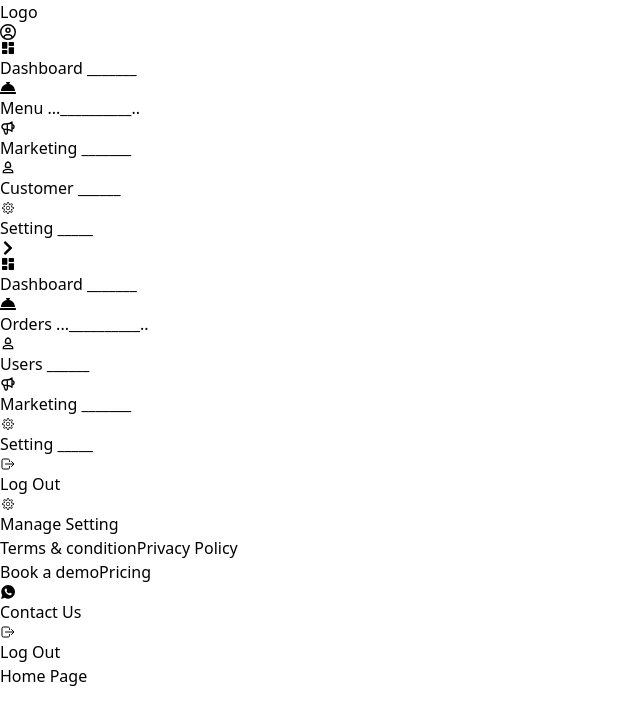
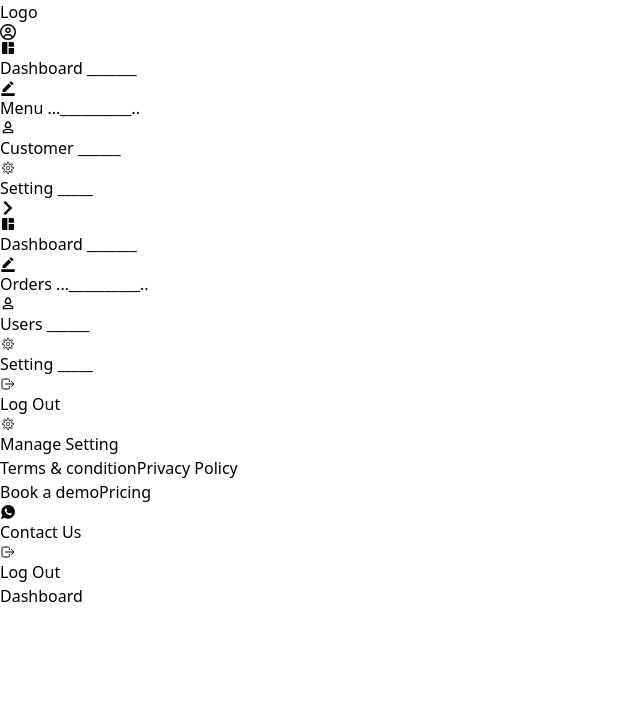
Before and after one commit to prathambhalla12dev/bargainwale-full-stack, a React (Vite) app in the folder client/: page / in a window 1280 px wide. Shown: the top 724 px of the page, without its empty margins (0-640 px from the left). Built offline with nearby package versions, Linux system fonts and the light colour scheme.

Commit message:
add: routes

```diff
--- a/client/src/App.tsx
+++ b/client/src/App.tsx
@@ -1,20 +1,21 @@
 import { Route, BrowserRouter as Router, Routes } from "react-router-dom";
 import "./App.css";
-import Home from "./Home";
 import Login from "./pages/Login";
 import Register from "./pages/Register";
 import LeftNavbar from "./components/outlet/LeftNavbar";
+import Dashboard from "./pages/Dashboard";
+import Orders from "./pages/Orders";
 
 const App = () => {
   return (
     <Router>
       <Routes>
-        <Route path="/" element={<Home />} />
         <Route path="/login" element={<Login />} />
         <Route path="/signup" element={<Register />} />
 
         <Route path="/" element={<LeftNavbar />}>
-          <Route index element={<Home />} />
+          <Route index element={<Dashboard />} />
+          <Route path="/orders" element={<Orders />} />
         </Route>
       </Routes>
     </Router>
--- a/client/src/Home.tsx
+++ /dev/null
@@ -1,7 +0,0 @@
-const Home = () => {
-    return (
-        <h1 className="relative top-[70px] text-center text-3xl">Home Page</h1>
-    )
-}
-
-export default Home;
--- a/client/src/components/outlet/LeftNavbar.tsx
+++ b/client/src/components/outlet/LeftNavbar.tsx
@@ -2,9 +2,8 @@ import { Outlet, Link, useLocation } from "react-router-dom";
 import { useState } from "react";
 
 //icons
-import { RiDashboardFill } from "react-icons/ri";
-import { FaConciergeBell } from "react-icons/fa";
-import { HiOutlineSpeakerphone } from "react-icons/hi";
+import { MdSpaceDashboard } from "react-icons/md";
+import { MdBorderColor } from "react-icons/md";
 import { MdOutlinePerson3 } from "react-icons/md";
 import { CiSettings } from "react-icons/ci";
 import { IoLogOutOutline } from "react-icons/io5";
@@ -37,7 +36,7 @@ const LeftNavbar = () => {
       <Navbar />
       <nav
         className={`fixed bg-white z-50 mt-[70px] h-[calc(100vh-70px)] border-r shadow-xl shadow-[#00000026] ${
-          isOpen ? "lg:w-[15%] duration-100" : "lg:w-[7%] duration-100"
+          isOpen ? "lg:w-[15%] duration-200" : "lg:w-[7%] duration-200"
         }`}
       >
         {/* sidebar for small screens */}
@@ -54,7 +53,7 @@ const LeftNavbar = () => {
                 } `}
                 to="/"
               >
-                <RiDashboardFill className="text-[2rem]" />
+                <MdSpaceDashboard className="text-[2rem]" />
                 <span
                   onClick={handleToggle}
                   className={` ${isOpen ? "block text-[.9rem]" : " hidden"}`}
@@ -74,33 +73,13 @@ const LeftNavbar = () => {
                 } `}
                 to="/menu"
               >
-                <FaConciergeBell className="text-[2rem]" />
+                <MdBorderColor className="text-[2rem]" />
                 <span
                   onClick={handleToggle}
                   className={` ${isOpen ? "block text-[.9rem]" : " hidden"}`}
                 >
                   Menu{" "}
                   <span className=" text-transparent">...__________..</span>
-                </span>
-              </Link>
-            </div>
-            <div>
-              <Link
-                className={`${
-                  location.pathname === "/marketing"
-                    ? "text-[#004AAD] bg-slate-100  "
-                    : "text-[#64748B]"
-                } flex gap-2 text-nowrap items-center hover:text-[#004AAD] rounded-xl ${
-                  isOpen ? "px-5 mx-3 py-2.5  " : " p-4 "
-                } `}
-                to="/marketing"
-              >
-                <HiOutlineSpeakerphone className="text-[2rem]" />
-                <span
-                  onClick={handleToggle}
-                  className={` ${isOpen ? "block text-[.9rem]" : " hidden"}`}
-                >
-                  Marketing <span className=" text-transparent ">_______</span>
                 </span>
               </Link>
             </div>
@@ -159,14 +138,14 @@ const LeftNavbar = () => {
           <FaChevronRight
             onClick={handleToggle}
             className={`absolute top-5 text-[2rem] cursor-pointer -right-4 bg-gray-300 p-2 rounded-full ${
-              isOpen ? " rotate-180" : " rotate-0"
+              isOpen ? " rotate-180 duration-200" : " rotate-0 duration-200"
             }`}
           />
 
           <div
             className={`flex w-full items-center flex-col justify-between text-[#64748B] text-[1.1rem] gap-20 mt-14`}
           >
-            <div className="flex flex-col  gap-1 ">
+            <div className="flex flex-col gap-1 ">
               <div>
                 <Link
                   onClick={handleScrollToTop}
@@ -175,11 +154,11 @@ const LeftNavbar = () => {
                       ? "text-[#004AAD] bg-slate-100  "
                       : "text-[#64748B]"
                   } flex gap-2 text-nowrap  items-center hover:text-[#004AAD] rounded-xl ${
-                    isOpen ? "px-5 mx-3 py-2.5 " : " p-4 "
+                    isOpen ? "mx-3 p-4" : " p-4 "
                   } `}
                   to="/"
                 >
-                  <RiDashboardFill />
+                  <MdSpaceDashboard className="text-[1.2rem]" />
                   <span
                     onClick={handleToggle}
                     className={` ${isOpen ? "block text-[.9rem]" : " hidden"}`}
@@ -197,11 +176,11 @@ const LeftNavbar = () => {
                       ? "text-[#004AAD] bg-slate-100  "
                       : "text-[#64748B]"
                   } flex gap-2 text-nowrap items-center hover:text-[#004AAD] rounded-xl ${
-                    isOpen ? "px-5 mx-3 py-2.5  " : " p-4 "
+                    isOpen ? "mx-3 p-4" : " p-4 "
                   } `}
                   to="/orders"
                 >
-                  <FaConciergeBell />
+                  <MdBorderColor className="text-[1.2rem]" />
                   <span
                     onClick={handleToggle}
                     className={` ${isOpen ? "block text-[.9rem]" : " hidden"}`}
@@ -220,7 +199,7 @@ const LeftNavbar = () => {
                       ? "text-[#004AAD] bg-slate-100  "
                       : "text-[#64748B]"
                   } flex gap-2 text-nowrap items-center hover:text-[#004AAD] rounded-xl ${
-                    isOpen ? "px-5 mx-3 py-2.5 " : " p-4 "
+                    isOpen ? "mx-3 p-4" : " p-4 "
                   } `}
                   to="/users"
                 >
@@ -237,33 +216,11 @@ const LeftNavbar = () => {
                 <Link
                   onClick={handleScrollToTop}
                   className={`${
-                    location.pathname === "/marketing"
-                      ? "text-[#004AAD] bg-slate-100  "
-                      : "text-[#64748B]"
-                  } flex gap-2 text-nowrap items-center hover:text-[#004AAD] rounded-xl ${
-                    isOpen ? "px-5 mx-3 py-2.5  " : " p-4 "
-                  } `}
-                  to="/marketing"
-                >
-                  <HiOutlineSpeakerphone />
-                  <span
-                    onClick={handleToggle}
-                    className={` ${isOpen ? "block text-[.9rem]" : " hidden"}`}
-                  >
-                    Marketing{" "}
-                    <span className=" text-transparent ">_______</span>
-                  </span>
-                </Link>
-              </div>
-              <div>
-                <Link
-                  onClick={handleScrollToTop}
-                  className={`${
                     location.pathname === "/setting"
                       ? "text-[#004AAD] bg-slate-100  "
                       : "text-[#64748B]"
                   } flex gap-2 text-nowrap  items-center hover:text-[#004AAD] rounded-xl ${
-                    isOpen ? "px-5 mx-3 py-2.5" : " p-4 "
+                    isOpen ? "mx-3 p-4" : " p-4 "
                   } `}
                   to="/setting"
                 >
@@ -279,7 +236,7 @@ const LeftNavbar = () => {
               <div className="hidden lg:block">
                 <div
                   className={`flex items-center text-nowrap  gap-3 text-red-500 hover:cursor-pointer ${
-                    isOpen ? "px-5 mx-3 py-2.5  " : " p-4 "
+                    isOpen ? "mx-3 p-4" : " p-4 "
                   }`}
                   // onClick={handleLogout}
                 >
--- a/client/src/pages/Dashboard.tsx
+++ b/client/src/pages/Dashboard.tsx
@@ -0,0 +1,9 @@
+const Dashboard = () => {
+  return (
+    <div className="relative top-[70px]">
+      <h1 className="text-center">Dashboard</h1>
+    </div>
+  );
+};
+
+export default Dashboard;
--- /dev/null
+++ b/client/src/pages/Orders.tsx
@@ -0,0 +1,9 @@
+const Orders = () => {
+  return (
+    <div className="relative top-[70px]">
+      <h1 className="text-center">Orders</h1>
+    </div>
+  );
+};
+
+export default Orders;
--- a/client/src/pages/Register.tsx
+++ b/client/src/pages/Register.tsx
@@ -11,7 +11,6 @@ import { CiMail } from "react-icons/ci";
 interface FormData {
   name: string;
   email: string;
-
   type: string;
 }
 
```
